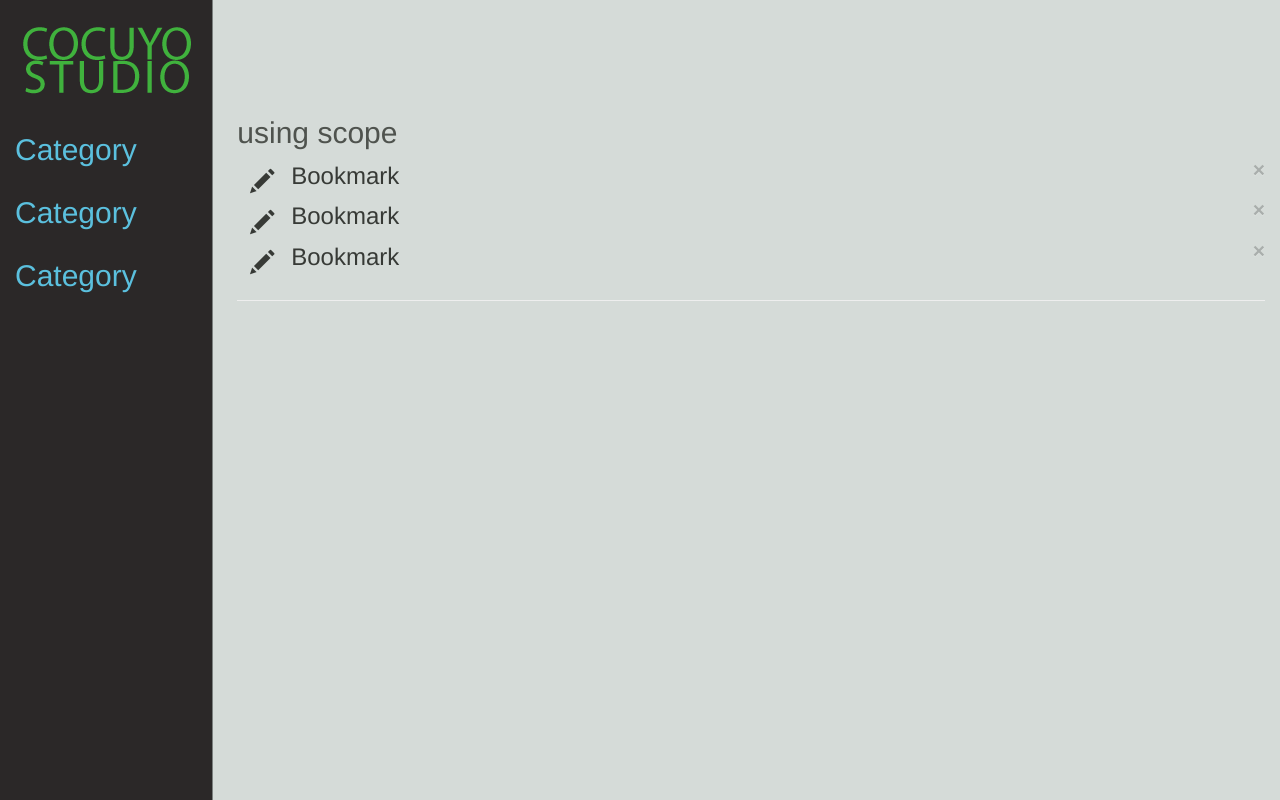
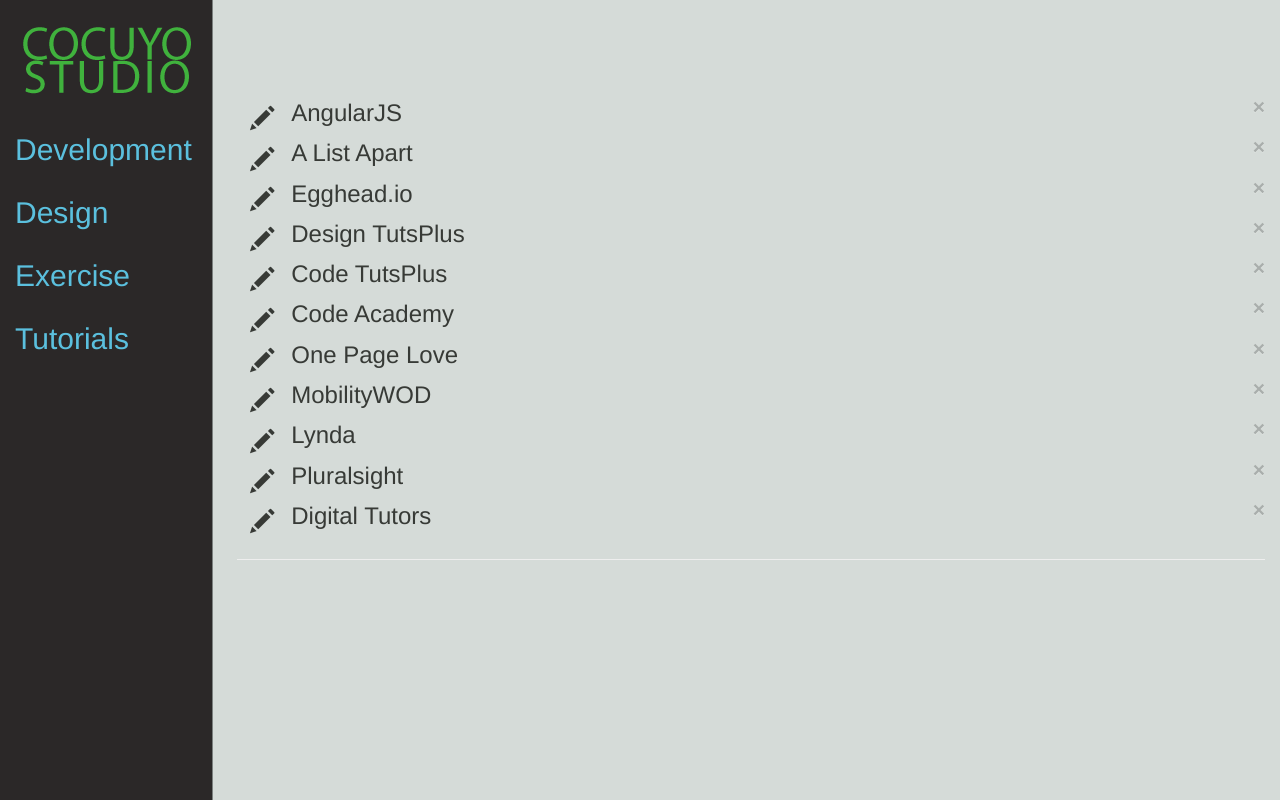
Before and after one commit to jojo1311/AngularJs-Sample-App, a plain HTML site: page index.html in a window 1280 px wide. Drawn offline with nearby package versions, Linux system fonts and the light colour scheme.

Commit message:
added 2 functions

```diff
--- a/index.html
+++ b/index.html
@@ -15,31 +15,22 @@
 	    <div class="container-fluid">
             <div class="row">
                 <div class="col-sm-3 col-md-2 sidebar">
-                    <a href="#"><img class="logo" src="img/logo.png"></a>
-                    <ul class="nav nav-sidebar">
-                        <li><a href="#">Category</a></li>
-                        <li><a href="#">Category</a></li>
-                        <li><a href="#">Category</a></li>
+                    <a href="#" ng-click="setCurrentCategory(null)"><img class="logo" src="img/logo.png"></a>
+                    <ul class="nav nav-sidebar" >
+                        <li ng-repeat="category in categories" ng-class="{'active':isCurrentCategory(category)}">
+                        	<a href="#" ng-click="setCurrentCategory(category)">{{category.name}}</a>
+                        </li>
+
                     </ul>
                 </div>
                 <div class="col-sm-9 col-sm-offset-3 col-md-10 col-md-offset-2 main">
-                	<h2>using scope {{something}}</h2>
 
-                    <div>
+                    <div ng-repeat="bookmark in bookmarks | filter: {category:currentCategory.name}">
                         <button type="button" class="close">&times;</button>
                         <button type="button" class="btn btn-link"><span class="glyphicon glyphicon-pencil"></span></button>
-                        <a href="#" target="_blank">Bookmark</a>
+                        <a href="{{bookmark.url}}" target="_blank">{{bookmark.title}}</a>
                     </div>
-                    <div>
-                        <button type="button" class="close">&times;</button>
-                        <button type="button" class="btn btn-link"><span class="glyphicon glyphicon-pencil"></span></button>
-                        <a href="#" target="_blank">Bookmark</a>
-                    </div>
-                    <div>
-                        <button type="button" class="close">&times;</button>
-                        <button type="button" class="btn btn-link"><span class="glyphicon glyphicon-pencil"></span></button>
-                        <a href="#" target="_blank">Bookmark</a>
-                    </div>
+
                     <hr/>
                 </div>
             </div>
@@ -50,5 +41,6 @@
 <script src="https://cdnjs.cloudflare.com/ajax/libs/lodash.js/3.10.1/lodash.min.js"></script>
 <script src="https://ajax.googleapis.com/ajax/libs/angularjs/1.4.4/angular.min.js"></script>
 <script src="js/myApp.js"></script>
+
 </body>
 </html>
--- a/js/myApp.js
+++ b/js/myApp.js
@@ -14,7 +14,7 @@
 			{"id":2, "title": "Egghead.io", "url": "http://egghead.io", "category": "Development"},
 			{"id":3, "title": "Design TutsPlus", "url": "http://http://webdesign.tutsplus.com", "category": "Design"},
 			{"id":4, "title": "Code TutsPlus", "url": "http://code.tutsplus.com/courses", "category": "Tutorials"},
-			{"id":5, "title": "Code Academy", "url": "http://www.codecademy.com/en/courses/learn-the-command-line", "category": "Tutorials"},
+			{"id":5, "title": "Code Academy", "url": "http://www.codecademy.com/en/courses/learn-the-command-line", "category": "Exercise"},
 			{"id":6, "title": "One Page Love", "url": "http://onepagelove.com", "category": "Design"},
 			{"id":7, "title": "MobilityWOD", "url": "http://mobilitywod.com", "category": "Development"},
 			{"id":8, "title": "Lynda", "url": "http://Lynda.com", "category": "Tutorials"},
@@ -22,6 +22,22 @@
 			{"id":10, "title": "Digital Tutors", "url": "http://digitaltutors.com", "category": "Design"},
 
 
-		]
+		];
+
+		$scope.currentCategory = null;
+
+		// private functions
+		function setCurrentCategory(category){
+			$scope.currentCategory = category;
+		}
+
+		function isCurrentCategory(category){
+			return $scope.currentCategory !== null && category.name === $scope.currentCategory.name;
+		}
+
+		// making functions public to the view
+		$scope.setCurrentCategory = setCurrentCategory;
+		$scope.isCurrentCategory = isCurrentCategory;
+
 	})
 ;
```
